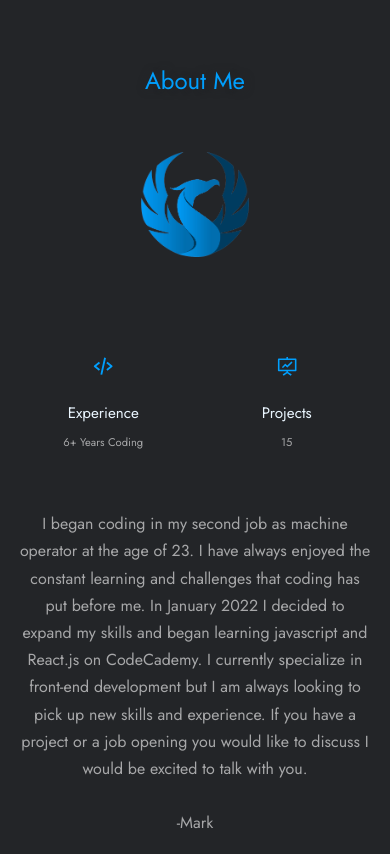
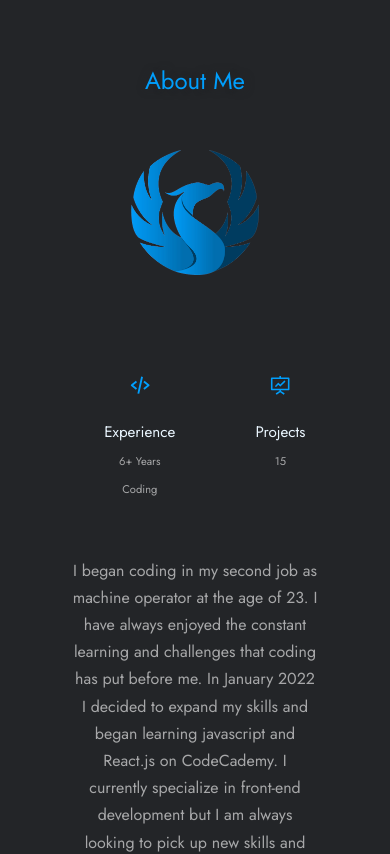
Before and after one commit to Solon1te/portfolio, a React (Create React App) app: page / in a window 390 px wide. Shown: the part 4560-5414 px from the top of the page. Built offline with nearby package versions, Linux system fonts and the light colour scheme.

Commit message:
fixed mobile and tablet intersection observer

```diff
--- a/src/components/about/About.css
+++ b/src/components/about/About.css
@@ -1,7 +1,7 @@
 
 .about__container {
     display: grid;
-    grid-template-columns: 25% 50%;
+    grid-template-columns: 25% 40%;
     gap: 15%;
 }
 
@@ -65,10 +65,12 @@
 
 .slide-left{
     transform: translateX(50%);
+
 }
 
 .slide-right{
     transform: translateX(-50%);
+
 }
 
 .slide-left,
@@ -80,18 +82,20 @@
 .appear {
     transform: translateX(0);
     opacity: 1;
+    display:block;
 }
 
 /* Media Queries */
 
-@media  screen and (max-width: 1024px) {
+@media screen and (max-width: 1024px) {
     .about__container {
-        grid-template-columns: 1fr;
+        grid-template-columns: 70%;
+        justify-content: center;
         gap: 0;
     }
     .about__me {
-        width:30%;
-        margin: 2rem auto 4rem;
+        width:50%;
+        justify-self:center;
         position: relative;
         left: 0rem;
         bottom: 0rem;
@@ -100,12 +104,34 @@
     .about__content p {
         margin: 1rem 0 1.5rem;
     }
+    /*tablet & phone intersection observer*/
+    .slide-left{
+        transform: translateX(20%);
+
+    }
+
+    .slide-right{
+        transform: translateX(-20%);
+
+    }
+
+    .slide-left,
+.slide-right {
+    transition: opacity 250ms ease-in, transform 400ms ease-in;
+    opacity: 0;
+}
+
+.appear {
+    transform: translateX(0);
+    opacity: 1;
+    display:block;
+}
 }
 
 
-@media  screen and (max-width: 600px) {
+@media screen and (max-width: 600px) {
     .about__me {
-        width: 40%;
+        width: 65%;
         margin: 0 auto 3rem;
     }
 
```
